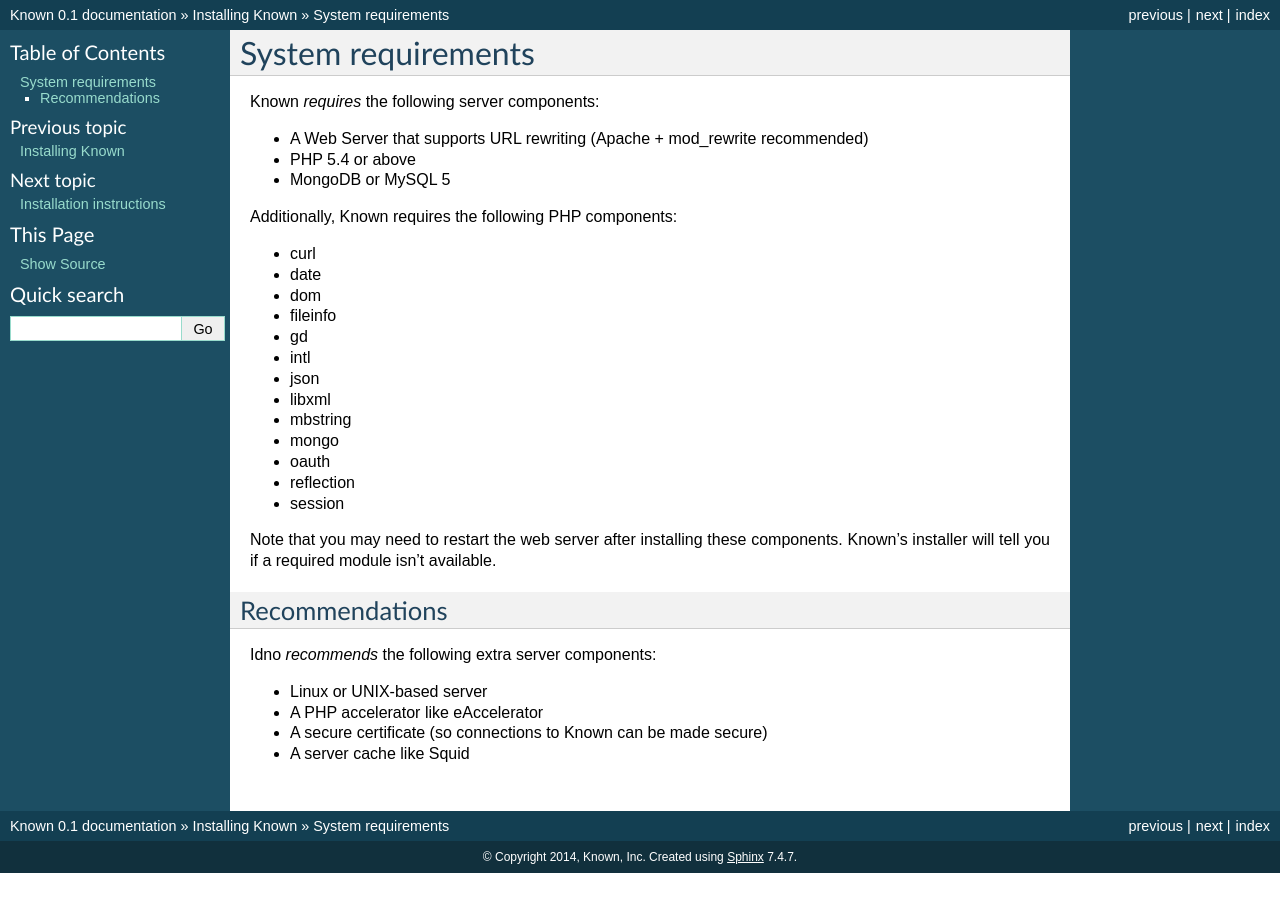
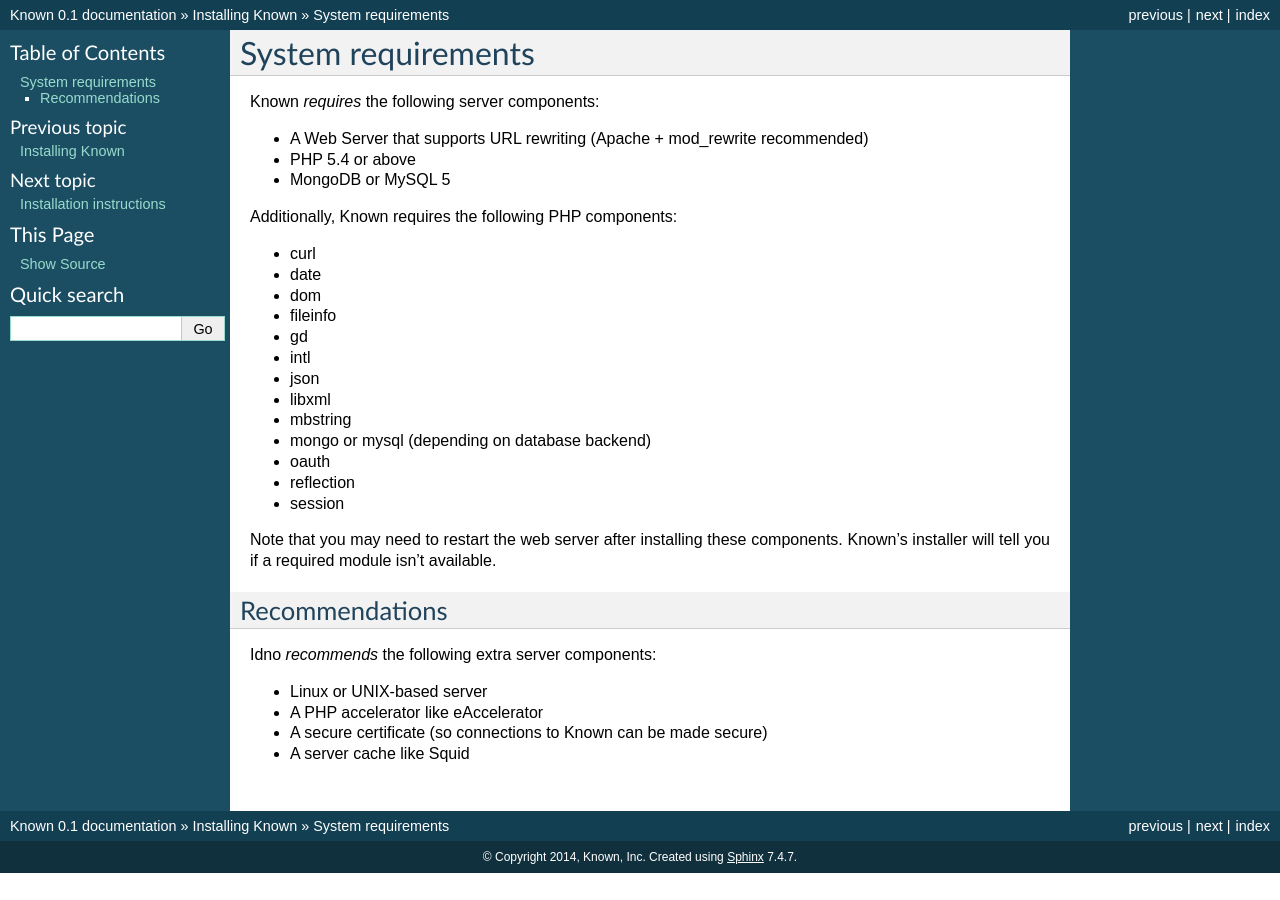
Before and after one commit to idno/known, a Sphinx documentation site: the page built from docs/install/requirements.rst, in a window 1280 px wide. Built offline with Sphinx 7.4.7, drawn with Linux system fonts in a browser that asks for light colours.

Commit message:
Minor doc tweak

```diff
--- a/docs/install/requirements.rst
+++ b/docs/install/requirements.rst
@@ -18,7 +18,7 @@
 * json
 * libxml
 * mbstring
-* mongo
+* mongo or mysql (depending on database backend)
 * oauth
 * reflection
 * session
```
